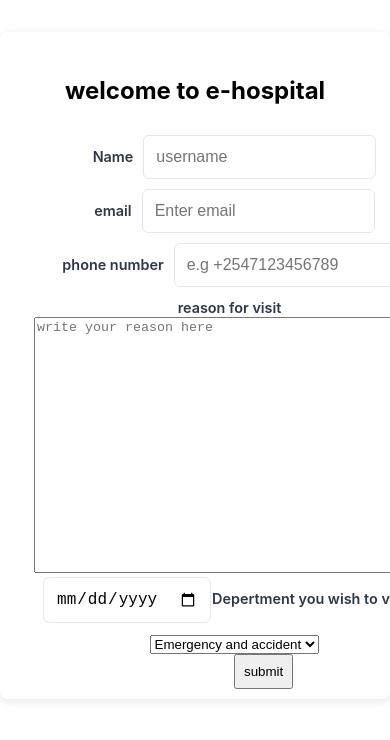
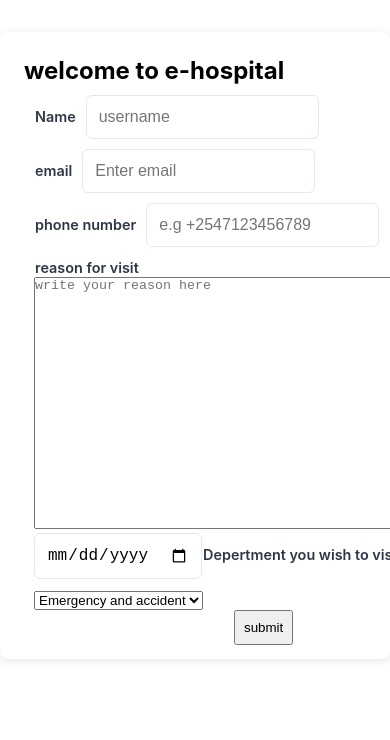
Before and after one commit to Kris-Ekiteles/remote-admission-system, a React (Create React App) app: page / in a window 390 px wide. Shown: the top 740 px of the page. Built offline with nearby package versions, Linux system fonts and the light colour scheme.

Commit message:
app.js changes

```diff
--- a/src/App.css
+++ b/src/App.css
@@ -1,38 +1,14 @@
-.App {
-  text-align: center;
+*{
+  padding: 0;
+  margin: 0;
 }
-
-.App-logo {
-  height: 40vmin;
-  pointer-events: none;
+body{
+    box-sizing: border-box;
+    height: 100vh;
 }
-
-@media (prefers-reduced-motion: no-preference) {
-  .App-logo {
-    animation: App-logo-spin infinite 20s linear;
+@media(max-width:600px){
+  body{
+  width: 100vw;
+  height: 100vh;
   }
 }
-
-.App-header {
-  background-color: #282c34;
-  min-height: 100vh;
-  display: flex;
-  flex-direction: column;
-  align-items: center;
-  justify-content: center;
-  font-size: calc(10px + 2vmin);
-  color: white;
-}
-
-.App-link {
-  color: #61dafb;
-}
-
-@keyframes App-logo-spin {
-  from {
-    transform: rotate(0deg);
-  }
-  to {
-    transform: rotate(360deg);
-  }
-}
```
